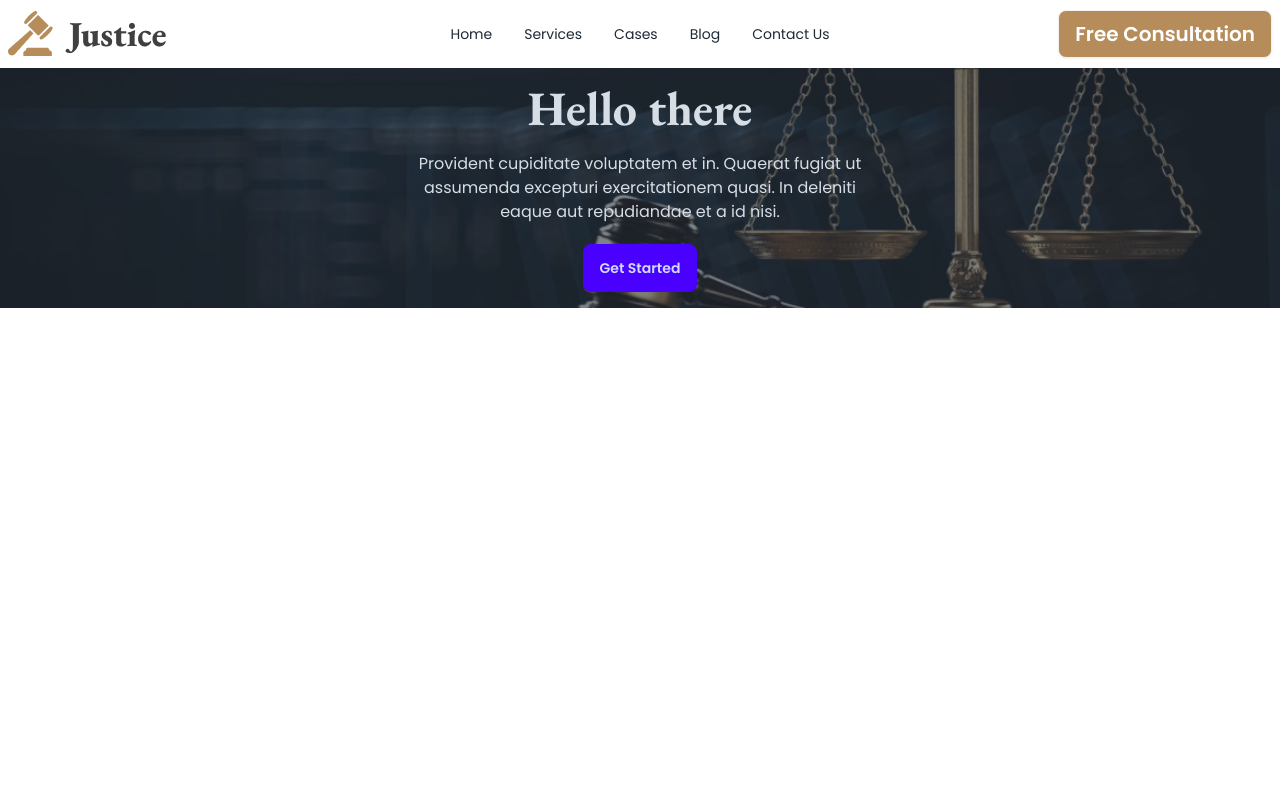
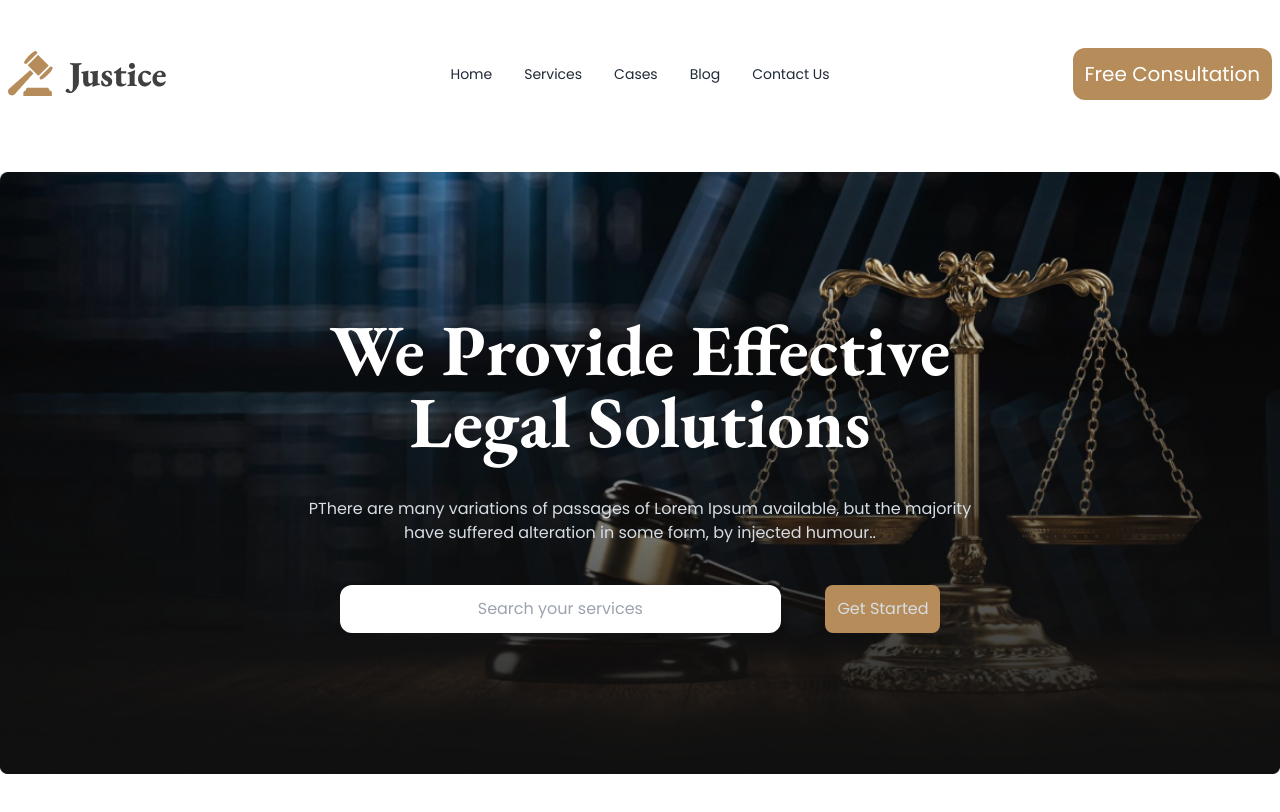
Before and after one commit to MAHIR-DEVES/legal_solution_resources, a plain HTML site: page index.html in a window 1280 px wide. Drawn offline with nearby package versions, Linux system fonts and the light colour scheme.

Commit message:
added hero section

```diff
--- a/index.html
+++ b/index.html
@@ -57,7 +57,7 @@
 </head>
 
 <body class="all_font">
-  <header class="container mx-auto">
+  <header class="container mx-auto my-2 md:my-5 lg:my-10">
     <div class="navbar bg-base-100">
       <div class="navbar-start">
         <div class="dropdown">
@@ -91,7 +91,7 @@
         </ul>
       </div>
       <div class="navbar-end">
-        <a class="btn bg-main_btn text-white text-xl">Free Consultation</a>
+        <a class="cursor-pointer p-3 rounded-xl bg-main_btn text-white text-xl">Free Consultation</a>
       </div>
     </div>
 
@@ -102,20 +102,31 @@
   <main>
 
     <!-- hero section -->
-    <section class="container mx-auto">
+    <section class="container mx-auto my-5 md:my-8 lg:my-16 ">
       <div class="hero " style="background-image: url(./images/banner.png);">
-        <div class="hero-overlay bg-opacity-60"></div>
+        <img class="w-full" src="./images/Rectangle 5.png" alt="">
         <div class="hero-content text-neutral-content text-center">
-          <div class="max-w-md">
-            <h1 class="mb-5 text-5xl font-bold EB_Garamond">Hello there</h1>
-            <p class="mb-5">
-              Provident cupiditate voluptatem et in. Quaerat fugiat ut assumenda excepturi exercitationem
-              quasi. In deleniti eaque aut repudiandae et a id nisi.
+          <div>
+            <h1 class="mb-5 text-7xl font-bold EB_Garamond text-white">We Provide Effective <br> Legal Solutions</h1>
+            <p class="mt-10">
+              PThere are many variations of passages of Lorem Ipsum available, but the majority <br> have suffered
+              alteration
+              in some form,
+              by injected humour..
             </p>
-            <button class="btn btn-primary">Get Started</button>
+
+            <div class="mt-10">
+              <input class="py-3 rounded-xl text-center flex-1 w-4/6 mr-10" type="text "
+                placeholder="Search your services">
+
+              <button class="p-3 rounded-lg border-none  bg-main_btn flex-1">Get Started</button>
+            </div>
+
+
           </div>
         </div>
       </div>
+
     </section>
 
   </main>
```
